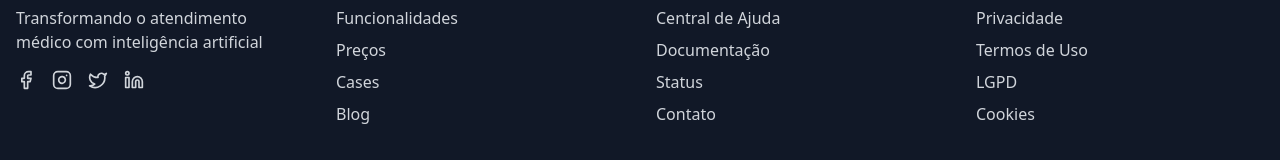
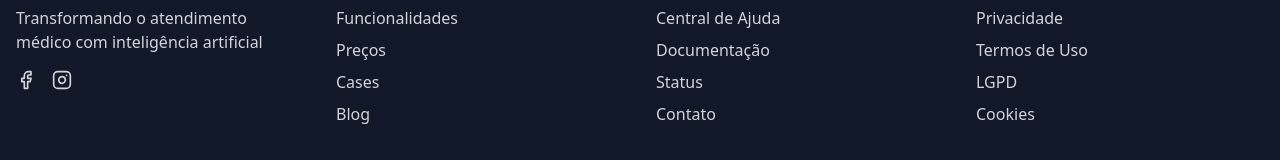
Before and after one commit to andomingos87/zapia-clinic-landing, a React (Vite) app: page / in a window 1280 px wide. Shown: the part 4468-4628 px from the top of the page. Built offline with nearby package versions, Linux system fonts and the light colour scheme.

Commit message:
Remove social media links
Updated the Footer component to retain only the Instagram and Facebook links, removing other social media options.
[skip gpt_engineer]

```diff
--- a/src/components/Footer.tsx
+++ b/src/components/Footer.tsx
@@ -1,4 +1,4 @@
-import { Facebook, Instagram, Linkedin, Twitter } from "lucide-react";
+import { Facebook, Instagram } from "lucide-react";
 
 export const Footer = () => {
   return (
@@ -16,12 +16,6 @@ export const Footer = () => {
               </a>
               <a href="#" className="hover:text-primary">
                 <Instagram size={20} />
-              </a>
-              <a href="#" className="hover:text-primary">
-                <Twitter size={20} />
-              </a>
-              <a href="#" className="hover:text-primary">
-                <Linkedin size={20} />
               </a>
             </div>
           </div>
```
